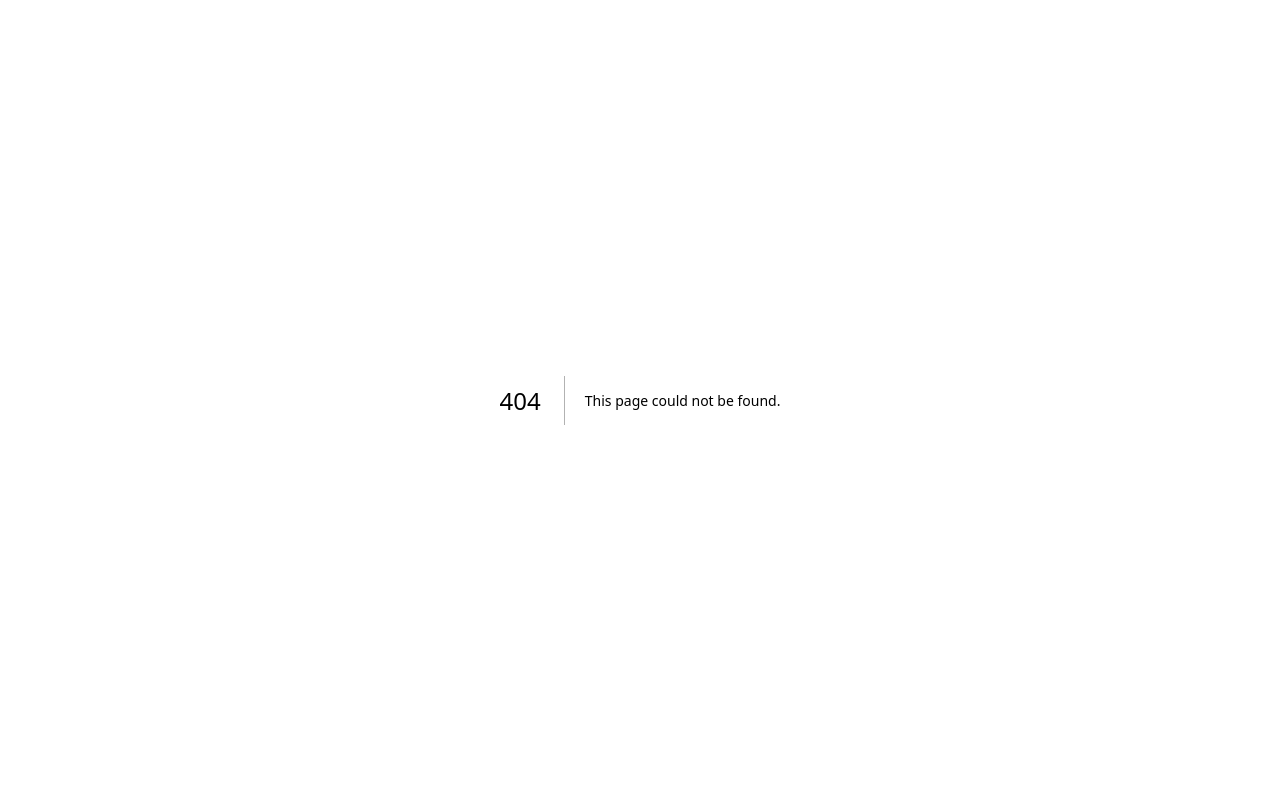
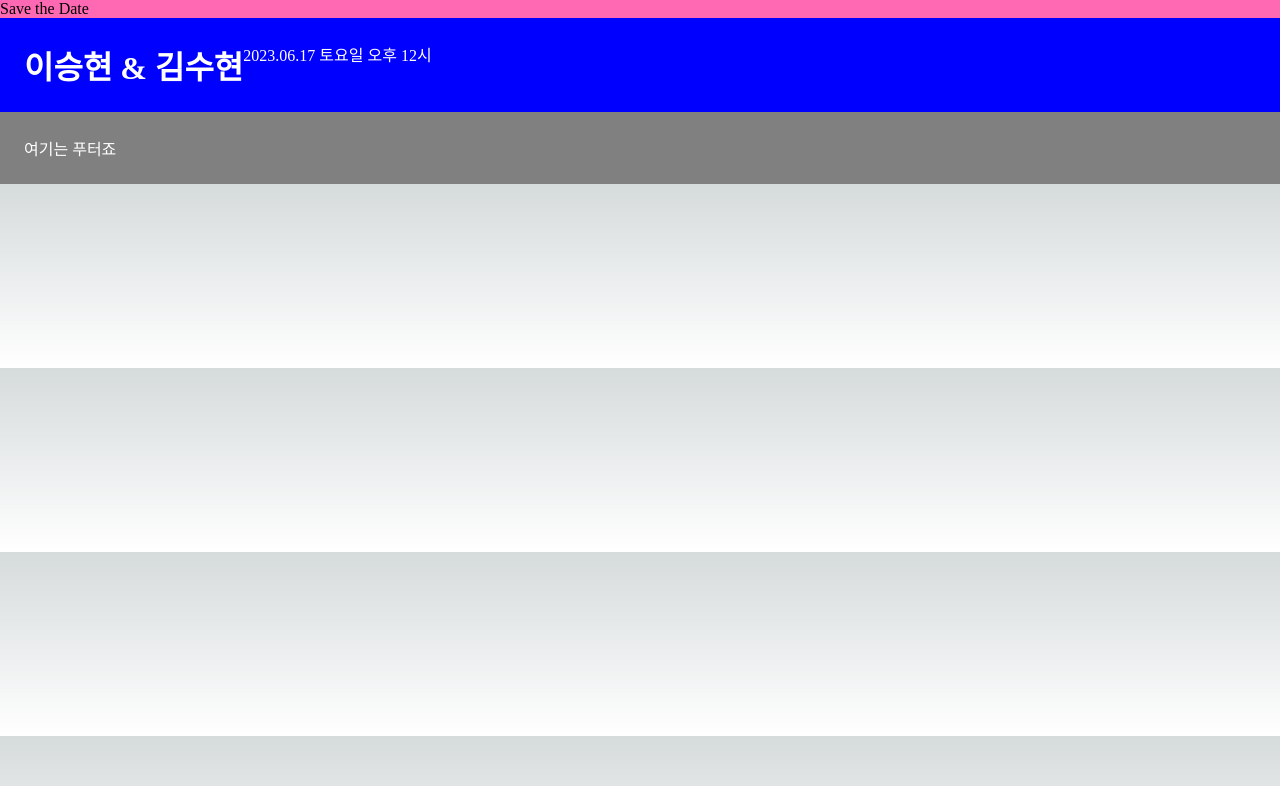
Before and after one commit to Suhyeon6801/next-wedding-invitation, a Next.js app: page /wedding in a window 1280 px wide. Before the commit this address had no page. Shown: the top 786 px of the page. Built offline with nearby package versions, Linux system fonts and the light colour scheme.

Commit message:
feature: add draft layout

```diff
--- /dev/null
+++ b/components/Footer.tsx
@@ -0,0 +1,14 @@
+import styled from '@emotion/styled';
+import React from 'react';
+
+export const Footer = () => {
+  return <FooterCover>{'여기는 푸터죠'}</FooterCover>;
+}
+
+const FooterCover = styled.footer`
+  background: grey;
+  color: white;
+  padding: 24px;
+  display: flex;
+  justify-content: space-between;
+`;
--- /dev/null
+++ b/pages/wedding/Intro.tsx
@@ -0,0 +1,28 @@
+import React from 'react';
+import styled from '@emotion/styled';
+
+export const Intro = () => {
+    return (
+        <>
+            <Header>Save the Date</Header>
+            <Title>
+                <h1>이승현 & 김수현</h1>
+                <div>2023.06.17 토요일 오후 12시</div>
+            </Title>
+        </>
+    )
+}
+
+const Header = styled.div`
+  background-color: hotpink;
+  div {
+    font-size: 24px;
+  }
+`;
+
+const Title = styled.footer`
+  background: blue;
+  color: white;
+  padding: 24px;
+  display: flex;
+`;
--- /dev/null
+++ b/pages/wedding/index.tsx
@@ -0,0 +1,26 @@
+import React from 'react';
+import { NextPage } from 'next';
+import { Intro } from './Intro';
+import {Footer} from '../../components/Footer';
+
+const IndexPage: NextPage = () => {
+  return (
+    <>
+      <Intro />
+      <Footer />
+    </>
+  );
+
+  // return (
+      //   //  <Intro />
+  //   // <MainPhoto />
+  //   // <Notice />
+  //   // <Photo />
+  //   // <Map />
+  //   // <Account/>
+  //   // <GuestBook />
+  //   // <Footer />
+  // )
+}
+
+export default IndexPage;
```
Also changed, not shown: components/TitleSection.tsx (added, +13 -0 lines).
